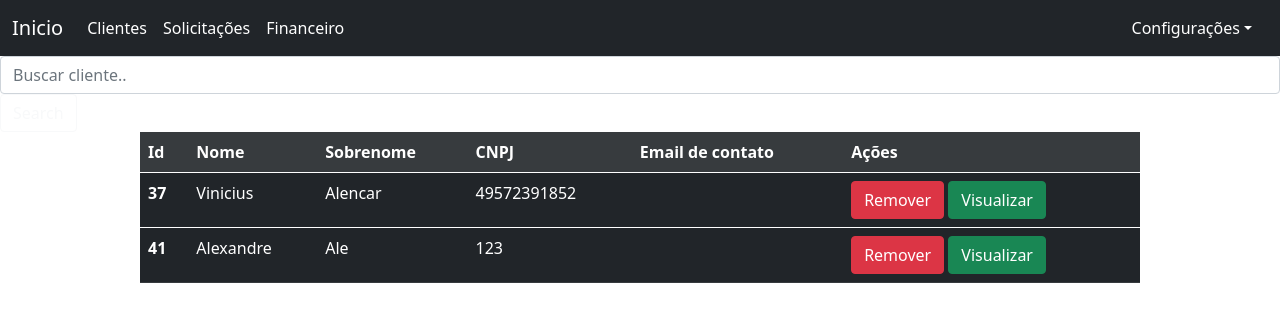
After one commit to ViniciussAlencarr/Projeto_Integrador, a Django app: page /clientes/ in a window 1280 px wide. The commit adds this page. Shown: the top 322 px of the page. Run offline with Django 3.2, Linux system fonts and the light colour scheme; a user stored in the database is signed in; data comes from the database, SQL or seed files in the repository; tables that the repository leaves empty hold one stand-in row (values such as "Sample post"); parts of the project's set-up code (start-up, migrations or seed data) failed here and were passed over; some libraries are stand-ins or nearby versions.

Commit message:
iniciando interfaces do ambiente do adm

```diff
--- a/app/models.py
+++ b/app/models.py
@@ -16,6 +16,7 @@ class Cliente(models.Model):
     email_Cliente = models.EmailField()
 
 class Emprestimo(models.Model):
+    id_Cliente = models.ForeignKey(Cliente, on_delete=models.CASCADE, default=None)
     valor = models.IntegerField()
     data_Solicitacao = models.DateField()
     qtde_Parcelas = models.IntegerField()
--- a/app/requests_Serasa/concentre.json
+++ b/app/requests_Serasa/concentre.json
@@ -1,7 +1,7 @@
 {
     "Credenciais": {
-        "Email": "",
-        "Senha": ""
+        "Email": "vinicius.alencaarr@gmail.com",
+        "Senha": "wcpGu8xDn"
       },
       "Documento": "99.999.999/9999-62 ",
       "Adicionais": [
--- a/app/templates/adm/admHomeScreen.html
+++ b/app/templates/adm/admHomeScreen.html
@@ -18,13 +18,13 @@
           <div class="collapse navbar-collapse" id="navbarTogglerDemo02">
             <ul class="navbar-nav me-auto mb-2 mb-lg-0">
               <li class="nav-item">
-                <a class="nav-link active" href="/cadastrar_usuario">Clientes</a>
+                <a class="nav-link active" href="/clientes">Clientes</a>
               </li>
               <li class="nav-item">
-                <a class="nav-link active" href="/form_User">Solicitações</a>
+                <a class="nav-link active" href="#">Solicitações</a>
               </li>
               <li class="nav-item">
-                <a class="nav-link active" href="/form_User">Financeiro</a>
+                <a class="nav-link active" href="#">Financeiro</a>
               </li>
               <li class="nav-item dropdown">
             </ul>
@@ -43,8 +43,6 @@
                   </li>
                 </ul>
               </div>
-              <input class="form-control me-2" type="search" placeholder="Buscar cliente.." placeholder="Search" name="search" id="search" aria-label="Search">
-              <button class="btn btn-outline-light" type="submit">Search</button>
             </form>
           </div>
         </div>
@@ -85,7 +83,6 @@
           </tbody>
           {% endfor %}
         </table>
-        {{ resultadoAnalise }}
       </div>
       {% endblock %}
       <style>
--- /dev/null
+++ b/app/templates/adm/clientes.html
@@ -0,0 +1,37 @@
+{% extends 'adm/admHomeScreen.html' %}
+
+{% block title %}Visualização{% endblock %}
+
+{% block content %}
+<form action="" method="GET">
+    <input class="form-control me-2" type="search" placeholder="Buscar cliente.." placeholder="Search" name="search" id="search" aria-label="Search">
+    <button class="btn btn-outline-light" type="submit">Search</button>
+</form>
+<table class="table table-dark table-hover m-auto">
+    <thead>
+      <tr class="table-active">
+        <th scope="row">Id</th>
+        <th scope="row">Nome</th>
+        <th scope="row">Sobrenome</th>
+        <th scope="row">CNPJ</th>
+        <th scope="row">Email de contato</th>
+        <th scope="row">Ações</th>
+      </tr>
+    </thead>
+    <tbody>
+      {% for dbs in db%}
+      {% csrf_token %}
+      <tr>
+        <th id="isd" scope="row">{{dbs.id}}</th>
+        <td>{{dbs.nome}}</td>
+        <td>{{dbs.sobrenome}}</td>
+        <td>{{dbs.cnpj}}</td>
+        <td>{{dbs.email_Cliente}}</td>
+        <td>
+          <a href="/delete/{{dbs.id}}/" class="btn btn-danger btn-del">Remover</a>
+          <a href="/view/{{dbs.id}}/" class="btn btn-success">Visualizar</a></td>
+      </tr>
+    </tbody>
+    {% endfor %}
+  </table>
+{% endblock %}
--- a/app/templates/clienteSide/fichaCadastral.html
+++ b/app/templates/clienteSide/fichaCadastral.html
@@ -18,7 +18,7 @@
     <div id="result"></div>
     <form class="formCadastro" method="post">
       {% csrf_token %}
-      <input placeholder="Username" onclick="showout()" type="text" name="username" maxlength="150" autocapitalize="none" autocomplete="username" autofocus="" required="" class="id_username" id="id_username">
+      <input placeholder="Username" type="text" name="username" maxlength="150" autocapitalize="none" autocomplete="username" autofocus="" required="" class="id_username" id="id_username">
       <input placeholder="Password" type="password" class="id_password1" name="password1" autocomplete="new-password" required="" id="id_password1">
       <input placeholder="Confirm password" type="password" name="password2" autocomplete="new-password" required="" id="id_password2">
       <input placeholder="Nome" type="text" name="nome" maxlength="20" required="" id="id_nome">
@@ -27,7 +27,7 @@
       <input placeholder="Estado Civil" type="text" name="estado_Civil" maxlength="25" required="" id="id_estado_Civil">
       <input placeholder="SMS" type="text" name="contato_SMS" maxlength="11" required="" id="id_contato_SMS">
       <input placeholder="Whatsapp" type="text" name="whatsapp" maxlength="11" required="" id="id_whatsapp">
-      <input placeholder="email" type="email" required="" name="email" maxlength="254" class="id_email" id="id_email">
+      <input onmouseover="inserirDados()" placeholder="email" type="email" required="" name="email" maxlength="254" class="id_email" id="id_email">
       <input style="display: none;" type="text" name="senha_Cliente" maxlength="15" class="senha_cliente" id="id_senha_Cliente">
       <input style="display: none;" type="text" name="nome_De_Usuario" maxlength="40" class="nome_de_usuario" id="id_nome_De_Usuario">
       <input style="display: none;" type="email" name="email_Cliente" maxlength="254" class="email_cliente" id="id_email_Cliente">
--- a/app/views.py
+++ b/app/views.py
@@ -19,16 +19,17 @@ def cadastro(request):
     data['form'] = UserCreationForm(request.POST)
     data['emailField'] = UserModelForm()
     data['form_user'] = Cliente_Form(request.POST)
-    if data['form'].is_valid():
-        data['form'].save()
+    if data['form_user'].is_valid():
         data['form_user'].save()
-        return redirect('login')
+        if data['form'].is_valid():
+            data['form'].save()
+            return redirect('login')
     return render(request, 'clienteSide/fichaCadastral.html', data)
 
-def analise(request):
+""" def analise(request):
     data = {}
     rede_neural.iniciarAnalise()
-    data['resultadoAnalise'] = server.a
+    return render(request, 'adm/admHomeScreen.html', data) """
 
 @login_required
 def homeAdm(request):
@@ -87,6 +88,8 @@ def delete(request, pk):
 def view(request, pk):
     data = {}
     data['db'] = Cliente.objects.get(pk = pk)
+    data['v'] = Emprestimo.objects.get(id_Cliente = pk)
+    data['s'] = data['v']
     return render(request, 'adm/visualizarCliente.html', data)
 
 @login_required
@@ -169,3 +172,14 @@ def docs(request):
          data['form'].save()
          return redirect('docs')
     return render(request, 'clienteSide/documentos.html', data)
+
+@login_required
+def adm_Cliente(request):
+    data = {}
+    data['db'] = Administrador.objects.order_by('id')[0]
+    search = request.GET.get('search')
+    if (search):
+        data['db'] = Cliente.objects.filter(nome__icontains = search)
+    else:
+        data['db'] = Cliente.objects.all()
+    return render(request, 'adm/clientes.html', data)
--- a/project/urls.py
+++ b/project/urls.py
@@ -23,7 +23,7 @@ path('admin/', admin.site.urls),
     path('', include('app.urls')),
     path('', splashScreen, name='splashScreen'),
     path('adm/', homeAdm, name='homeAdm'),
-    path('adm/', analise, name='homeAdm'),
+    path('clientes/', adm_Cliente, name='clientes_Adm'),
     path('cliente/', homeCliente, name='homeCliente'),
     path('delete/<int:pk>/', delete, name='delete'),
     path('view/<int:pk>/', view, name='view'),
--- a/server.py
+++ b/server.py
@@ -22,14 +22,14 @@ concentreRequest = json.load(concent)
 
 credenciaisRequest = concentreRequest.get("Credenciais")
 
-credenciaisRequest["Email"] = dbResponse[9]
-credenciaisRequest["Senha"] = dbResponse[7]
+""" credenciaisRequest["Email"] = dbResponse[9]
+credenciaisRequest["Senha"] = dbResponse[7]  """
 
 # FAZENDO REQUISIÇÃO AO SERASA
 response = requests.post(url=url, json=concentreRequest)
 response_json = json.loads(response.text)
 
-if response_json["Status"] == True and response_json['Transacao']['CodigoStatusDescricao'] == 'Transacao realizada com sucesso':
+""" if response_json["Status"] == True and response_json['Transacao']['CodigoStatusDescricao'] == 'Transacao realizada com sucesso':
   print("Tudo OK!")
   a = mts.score
   if mts.totalOcorrencias(response_json['TotalOcorrencias']) == 'True':
@@ -94,8 +94,8 @@ if response_json["Status"] == True and response_json['Transacao']['CodigoStatusD
     a -= 100
 else:
   print("Deu erro")
-
-""" if response.status_code >= 200 and response.status_code <=299:
+ """
+if response.status_code >= 200 and response.status_code <=299:
   print('Status Code', response.status_code)
   print('Reason', response.reason)
   print('Text', response.text)
@@ -105,4 +105,4 @@ else:
   print('Status Code', response.status_code)
   print('Reason', response.reason)
   print('Text', response.text)
-  print('JSON', response.json())  """
+  print('JSON', response.json())
```
Also changed, not shown: app/templates/adm/visualizarCliente.html (+7 -1 lines), app/migrations/0008_emprestimo_id_cliente.py (added).
